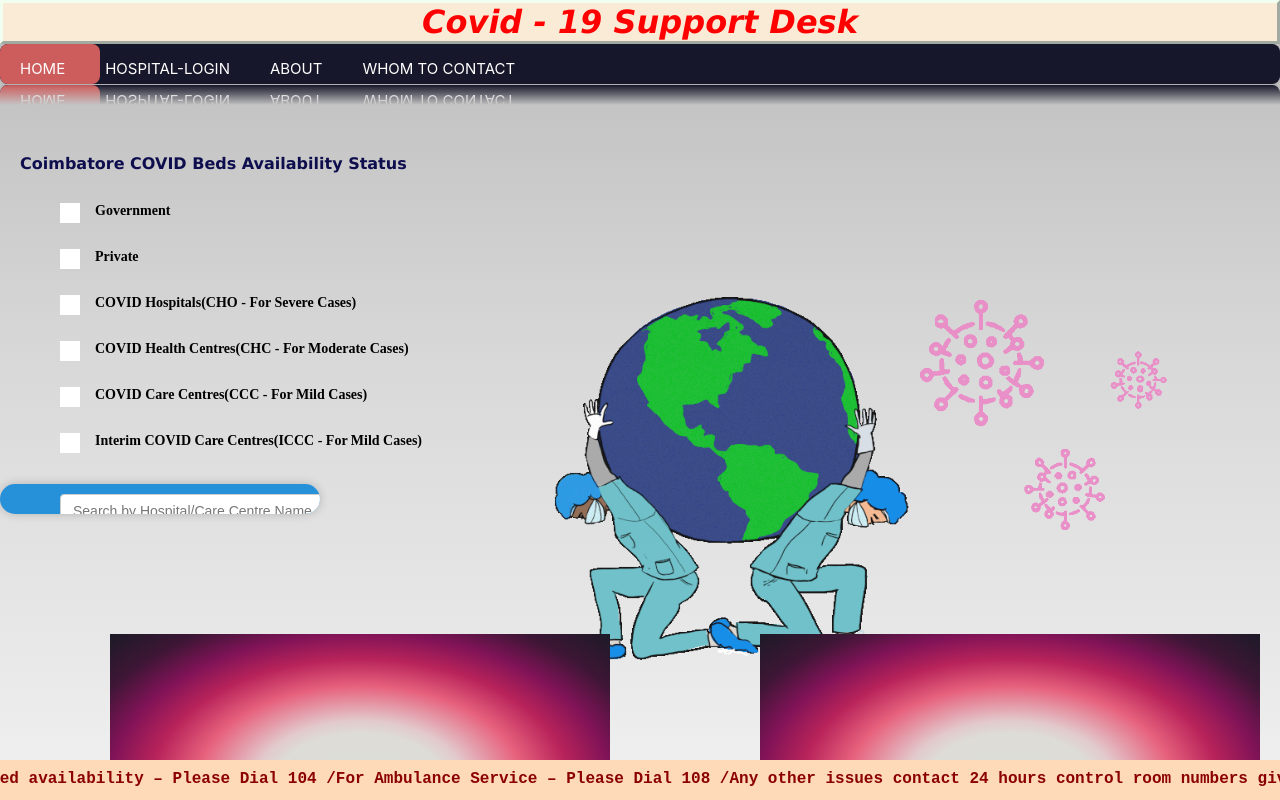
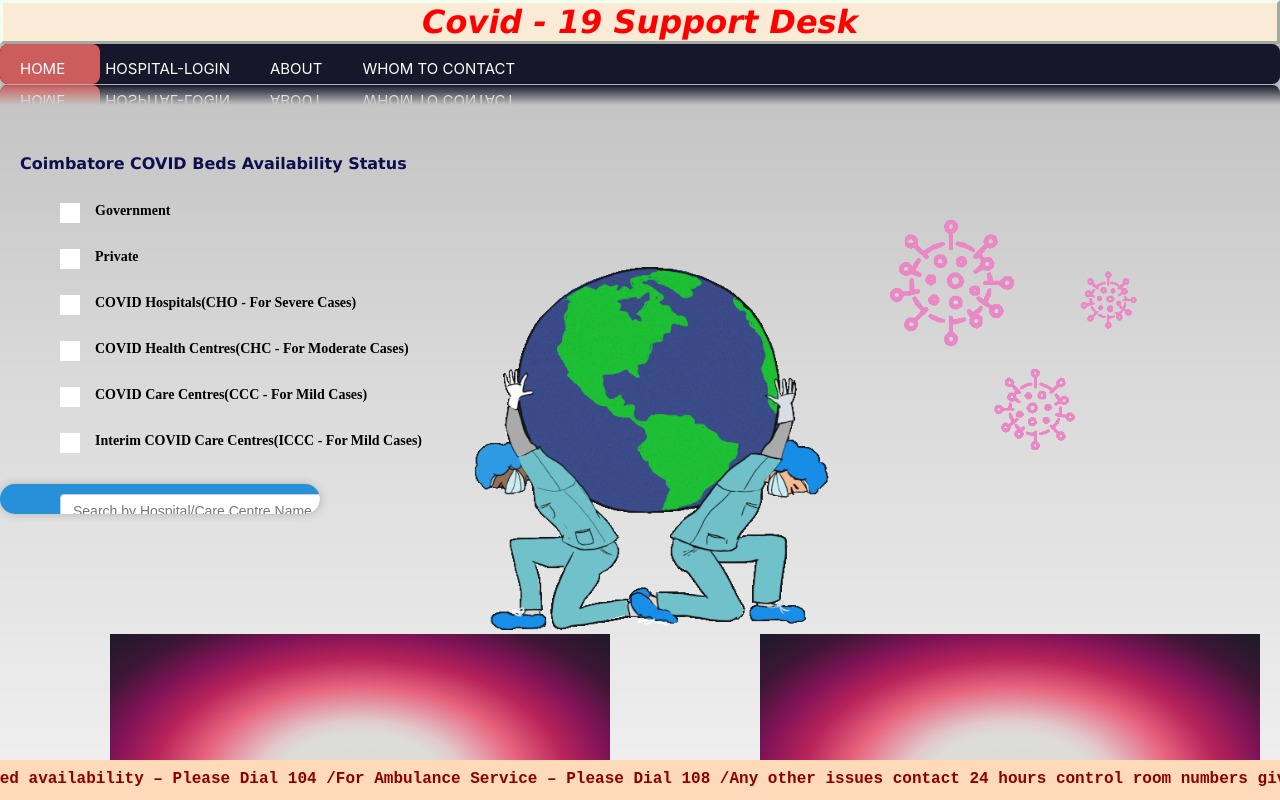
Before and after one commit to RoshiniSukumar/Covid-19-Support-Desk, a React (Create React App) app: page / in a window 1280 px wide. Shown: the top 800 px of the page. Built offline with nearby package versions, Linux system fonts and the light colour scheme.

Commit message:
home css

```diff
--- a/src/components/function/Home.css
+++ b/src/components/function/Home.css
@@ -118,11 +118,11 @@ img{
     max-height: 40%;
     max-width:40%px;
     position: absolute;
-    bottom:170px;
-    right:220px;
+    bottom:200px;
+    right:300px;
     object-fit: contain;
     margin:100px;
-    margin-left: 50px;
+    margin-left:-10px;
     padding:50px;
     opacity:.9;
 }
@@ -131,11 +131,11 @@ img{
     max-height: 40%;
     max-width:40%px;
     position: absolute;
-    bottom:170px;
-    right:-60px;
+    bottom:250px;
+    right:-30px;
     object-fit: contain;
     margin:100px;
-    margin-left: 50px;
+    margin-left: 10px;
     padding:50px;
-    opacity:.9;
+    opacity:1;
 }
```
